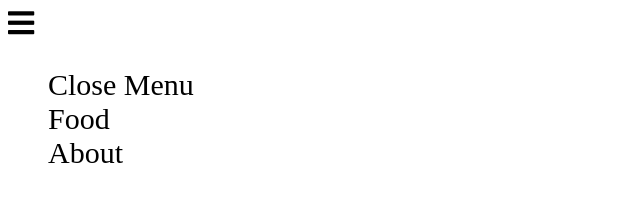
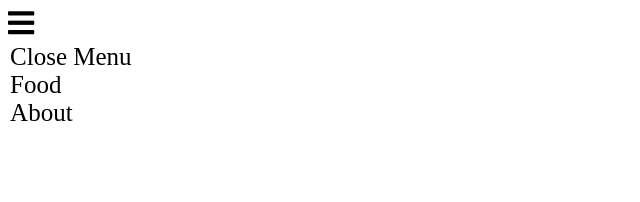
Before and after one commit to Mwakamole/Food-Template, a plain HTML site: page Index.html in a window 1280 px wide. Shown: the whole page, without its empty margins (0-640 px from the left). Drawn offline with Linux system fonts and the light colour scheme.

Commit message:
Menu Icon and Items alignment

```diff
--- a/Index.css
+++ b/Index.css
@@ -4,7 +4,15 @@ ul{
 }
 .menu_icon{
     font-size: 30px;
+    position: relative;
+    top:0%;
+    padding-bottom: -0.2%;
 }
 .menu_items{
-    font-size: 30px;
+    font-size: 25px;
+    position: relative;
+    margin-top: 5px;/*pushes the menu items below the menu icon*/
+    margin-left: 0%;/*makes the menu items to start right at the beginning of the screen*/
+    right: 3%;
+
 }
```
